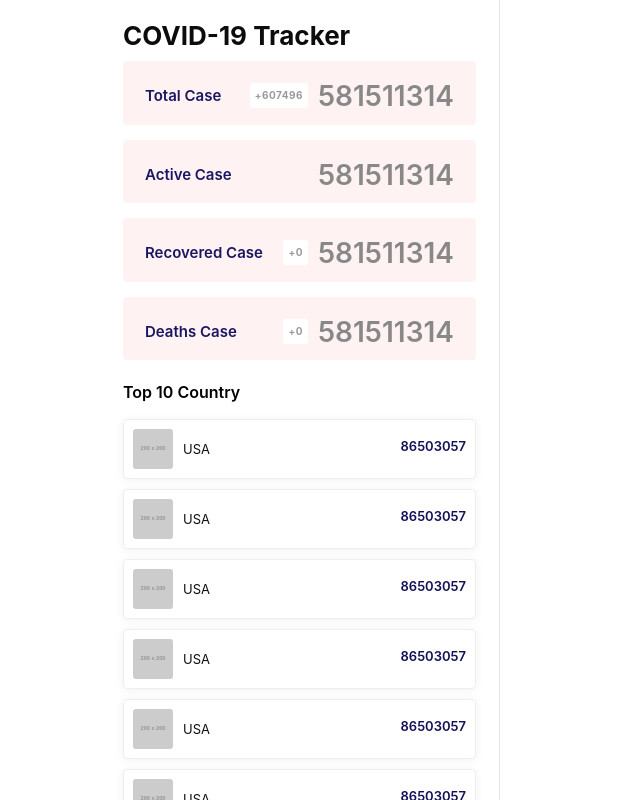
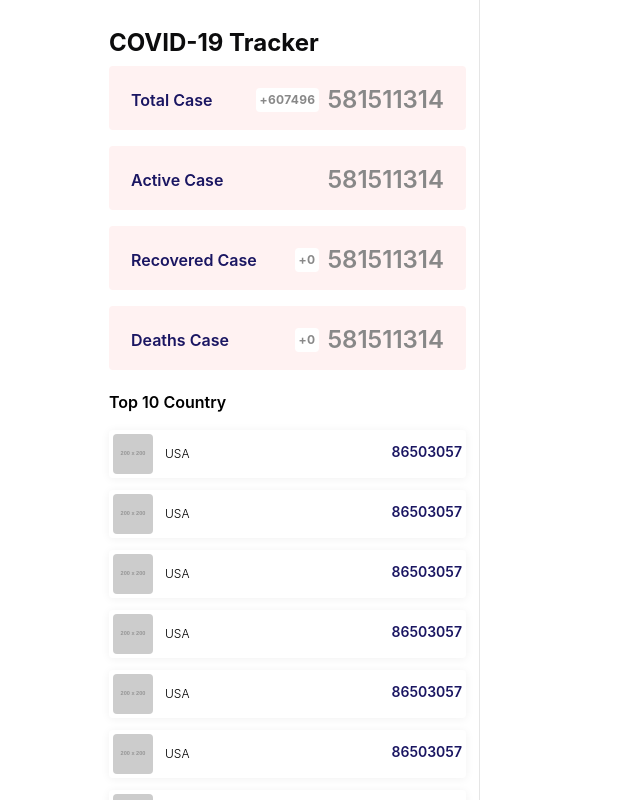
Before and after one commit to nikensss/covimap-clone, a React (Vite) app: page /tracker2 in a window 1280 px wide. Shown: the whole page, without its empty margins (0-640 px from the left). Built offline with nearby package versions, Linux system fonts and the light colour scheme.

Commit message:
migrando estilos de css a tailwind

```diff
--- a/src/components/tracker_zero/CountryTop.jsx
+++ b/src/components/tracker_zero/CountryTop.jsx
@@ -1,57 +1,117 @@
 const CountryTop = () => {
   return (
     <>
-      <h4 className="subtitle">Top 10 Country</h4>
-      <ul className="topCountryList">
-        <li className="topCountry">
-          <img src="https://placehold.co/200" alt="" />
-          <span>USA</span>
-          <h6>86503057</h6>
+      <h4 className="mt-5 mb-4 font-semibold">Top 10 Country</h4>
+      <ul className="list-none">
+        <li className="mb-3 p-1 block rounded shadow-md border-1 border-whisper border-solid">
+          <img
+            className="w-10 rounded align-middle inline-block"
+            src="https://placehold.co/200"
+            alt=""
+          />
+          <span className="text-xs font-light ml-3 text-stronGray">USA</span>
+          <h6 className="float-right ml-2.5 leading-9 text-navyBlue text-sm font-semibold">
+            86503057
+          </h6>
         </li>
-        <li className="topCountry">
-          <img src="https://placehold.co/200" alt="" />
-          <span>USA</span>
-          <h6>86503057</h6>
+        <li className="mb-3 p-1 block rounded shadow-md border-1 border-whisper border-solid">
+          <img
+            className="w-10 rounded align-middle inline-block"
+            src="https://placehold.co/200"
+            alt=""
+          />
+          <span className="text-xs font-light ml-3 text-stronGray">USA</span>
+          <h6 className="float-right ml-2.5 leading-9 text-navyBlue text-sm font-semibold">
+            86503057
+          </h6>
         </li>
-        <li className="topCountry">
-          <img src="https://placehold.co/200" alt="" />
-          <span>USA</span>
-          <h6>86503057</h6>
+        <li className="mb-3 p-1 block rounded shadow-md border-1 border-whisper border-solid">
+          <img
+            className="w-10 rounded align-middle inline-block"
+            src="https://placehold.co/200"
+            alt=""
+          />
+          <span className="text-xs font-light ml-3 text-stronGray">USA</span>
+          <h6 className="float-right ml-2.5 leading-9 text-navyBlue text-sm font-semibold">
+            86503057
+          </h6>
         </li>
-        <li className="topCountry">
-          <img src="https://placehold.co/200" alt="" />
-          <span>USA</span>
-          <h6>86503057</h6>
+        <li className="mb-3 p-1 block rounded shadow-md border-1 border-whisper border-solid">
+          <img
+            className="w-10 rounded align-middle inline-block"
+            src="https://placehold.co/200"
+            alt=""
+          />
+          <span className="text-xs font-light ml-3 text-stronGray">USA</span>
+          <h6 className="float-right ml-2.5 leading-9 text-navyBlue text-sm font-semibold">
+            86503057
+          </h6>
         </li>
-        <li className="topCountry">
-          <img src="https://placehold.co/200" alt="" />
-          <span>USA</span>
-          <h6>86503057</h6>
+        <li className="mb-3 p-1 block rounded shadow-md border-1 border-whisper border-solid">
+          <img
+            className="w-10 rounded align-middle inline-block"
+            src="https://placehold.co/200"
+            alt=""
+          />
+          <span className="text-xs font-light ml-3 text-stronGray">USA</span>
+          <h6 className="float-right ml-2.5 leading-9 text-navyBlue text-sm font-semibold">
+            86503057
+          </h6>
         </li>
-        <li className="topCountry">
-          <img src="https://placehold.co/200" alt="" />
-          <span>USA</span>
-          <h6>86503057</h6>
+        <li className="mb-3 p-1 block rounded shadow-md border-1 border-whisper border-solid">
+          <img
+            className="w-10 rounded align-middle inline-block"
+            src="https://placehold.co/200"
+            alt=""
+          />
+          <span className="text-xs font-light ml-3 text-stronGray">USA</span>
+          <h6 className="float-right ml-2.5 leading-9 text-navyBlue text-sm font-semibold">
+            86503057
+          </h6>
         </li>
-        <li className="topCountry">
-          <img src="https://placehold.co/200" alt="" />
-          <span>USA</span>
-          <h6>86503057</h6>
+        <li className="mb-3 p-1 block rounded shadow-md border-1 border-whisper border-solid">
+          <img
+            className="w-10 rounded align-middle inline-block"
+            src="https://placehold.co/200"
+            alt=""
+          />
+          <span className="text-xs font-light ml-3 text-stronGray">USA</span>
+          <h6 className="float-right ml-2.5 leading-9 text-navyBlue text-sm font-semibold">
+            86503057
+          </h6>
         </li>
-        <li className="topCountry">
-          <img src="https://placehold.co/200" alt="" />
-          <span>USA</span>
-          <h6>86503057</h6>
+        <li className="mb-3 p-1 block rounded shadow-md border-1 border-whisper border-solid">
+          <img
+            className="w-10 rounded align-middle inline-block"
+            src="https://placehold.co/200"
+            alt=""
+          />
+          <span className="text-xs font-light ml-3 text-stronGray">USA</span>
+          <h6 className="float-right ml-2.5 leading-9 text-navyBlue text-sm font-semibold">
+            86503057
+          </h6>
         </li>
-        <li className="topCountry">
-          <img src="https://placehold.co/200" alt="" />
-          <span>USA</span>
-          <h6>86503057</h6>
+        <li className="mb-3 p-1 block rounded shadow-md border-1 border-whisper border-solid">
+          <img
+            className="w-10 rounded align-middle inline-block"
+            src="https://placehold.co/200"
+            alt=""
+          />
+          <span className="text-xs font-light ml-3 text-stronGray">USA</span>
+          <h6 className="float-right ml-2.5 leading-9 text-navyBlue text-sm font-semibold">
+            86503057
+          </h6>
         </li>
-        <li className="topCountry">
-          <img src="https://placehold.co/200" alt="" />
-          <span>USA</span>
-          <h6>86503057</h6>
+        <li className="mb-3 p-1 block rounded shadow-md border-1 border-whisper border-solid">
+          <img
+            className="w-10 rounded align-middle inline-block"
+            src="https://placehold.co/200"
+            alt=""
+          />
+          <span className="text-xs font-light ml-3 text-stronGray">USA</span>
+          <h6 className="float-right ml-2.5 leading-9 text-navyBlue text-sm font-semibold">
+            86503057
+          </h6>
         </li>
       </ul>
     </>
--- a/src/components/tracker_zero/GeneralInformation.jsx
+++ b/src/components/tracker_zero/GeneralInformation.jsx
@@ -1,26 +1,50 @@
 const GeneralInformation = () => {
   return (
     <>
-      <h2 className="title">COVID-19 Tracker</h2>
-      <ul className="caseDetailsList">
-        <li className="textLeft">
-          <h6>Total Case</h6>
-          <p>581511314</p>
-          <b>+607496</b>
+      <h2 className="font-bold text-darkBlue text-2xl my-2 leading-tight">
+        COVID-19 Tracker
+      </h2>
+      <ul className="list-none">
+        <li className="bg-chiffon p-5 pb-4 mb-4 rounded border-2 border-solid border-transparent ">
+          <h6 className="text-base font-semibold text-navyBlue inline-block">
+            Total Case
+          </h6>
+          <p className="text-2xl text-steel font-semibold leading-6 float-right">
+            581511314
+          </p>
+          <b className="float-right text-xs text-steel bg-white p-1 mr-2 rounded tracking-wide">
+            +607496
+          </b>
         </li>
-        <li className="textLeft">
-          <h6>Active Case</h6>
-          <p>581511314</p>
+        <li className="bg-chiffon p-5 pb-4 mb-4 rounded border-2 border-solid border-transparent ">
+          <h6 className="text-base font-semibold text-navyBlue inline-block">
+            Active Case
+          </h6>
+          <p className="text-2xl text-steel font-semibold leading-6 float-right">
+            581511314
+          </p>
         </li>
-        <li className="textLeft">
-          <h6>Recovered Case</h6>
-          <p>581511314</p>
-          <b>+0</b>
+        <li className="bg-chiffon p-5 pb-4 mb-4 rounded border-2 border-solid border-transparent ">
+          <h6 className="text-base font-semibold text-navyBlue inline-block">
+            Recovered Case
+          </h6>
+          <p className="text-2xl text-steel font-semibold leading-6 float-right">
+            581511314
+          </p>
+          <b className="float-right text-xs text-steel bg-white p-1 mr-2 rounded tracking-wide">
+            +0
+          </b>
         </li>
-        <li className="textLeft">
-          <h6>Deaths Case</h6>
-          <p>581511314</p>
-          <b>+0</b>
+        <li className="bg-chiffon p-5 pb-4 mb-4 rounded border-2 border-solid border-transparent ">
+          <h6 className="text-base font-semibold text-navyBlue inline-block">
+            Deaths Case
+          </h6>
+          <p className="text-2xl text-steel font-semibold leading-6 float-right">
+            581511314
+          </p>
+          <b className="float-right text-xs text-steel bg-white p-1 mr-2 rounded tracking-wide">
+            +0
+          </b>
         </li>
       </ul>
     </>
--- a/src/components/tracker_zero/TrackerZero.jsx
+++ b/src/components/tracker_zero/TrackerZero.jsx
@@ -3,7 +3,10 @@ import GeneralInformation from "./GeneralInformation.jsx";
 import CountryTop from "./CountryTop";
 const TrackerZero = () => {
   return (
-    <div className="sideBar scrollBar">
+    <div
+      className="w-96 px-2.5 py-5 fixed left-24 border-r border-solid border-strongGray z-1 h-screen
+      scrollBar overflow-hidden focus:overflow-y-scroll hover:overflow-y-scroll active:overflow-y-scroll scroll-smooth"
+    >
       <GeneralInformation />
       <CountryTop />
     </div>
--- a/src/components/tracker_zero/trackerZero.css
+++ b/src/components/tracker_zero/trackerZero.css
@@ -1,109 +1,6 @@
-.sideBar {
-  width: 400px;
-  background: #fff;
-  padding: 10px 20px;
-  position: fixed;
-  left: 100px;
-  border-right: 1px solid rgba(0, 0, 0, 0.1);
-  z-index: 1;
-  height: 100vh;
-}
-.title {
-  font-weight: 700;
-  color: #0c0c0d;
-  font-size: 26px;
-  margin: 10px 0;
-  line-height: 1.2;
-}
-.caseDetailsList,
-.topCountryList {
-  list-style: none;
-}
-
-.caseDetailsList li h6 {
-  font-size: 15px;
-  font-weight: 600;
-  color: #1a1662;
-  display: inline-block;
-}
-
-.caseDetailsList li p {
-  font-size: 28px;
-  color: #888;
-  font-weight: 600;
-  line-height: 26px;
-  float: right;
-}
-
-.textLeft {
-  background-color: #fff2f2;
-  padding: 20px 20px 15px 20px;
-  margin-bottom: 15px;
-  border-radius: 4px;
-  border: 2px solid transparent;
-}
-
-b {
-  float: right;
-  font-size: 10px;
-  color: #999;
-  background-color: #fff;
-  padding: 5px;
-  margin-right: 10px;
-  border-radius: 3px;
-  letter-spacing: 0.5px;
-}
-
-.subtitle {
-  margin-top: 20px;
-  margin-bottom: 15px;
-  font-weight: 600;
-}
-
-.topCountry {
-  margin-bottom: 10px;
-  padding: 9px;
-  display: block;
-  border-radius: 4px;
-  box-shadow: 0px 1px 10px rgba(0, 0, 0, 0.06);
-  border: 1px #eee solid;
-}
-
-.topCountry img {
-  width: 40px;
-  border-radius: 3px;
-  vertical-align: middle;
-  display: inline-block;
-}
-
-.topCountry span {
-  font-size: 13px;
-  font-weight: 400;
-  margin-left: 10px;
-  color: #111;
-}
-
-.topCountry h6 {
-  float: right;
-  margin-left: 10px;
-  line-height: 35px;
-  color: #121158;
-  font-size: 13px;
-  font-weight: 600;
-}
-
 .scrollBar {
-  overflow: hidden;
   scrollbar-gutter: stable both-edges;
 }
-
-.scrollBar:focus,
-.scrollBar:hover,
-.scrollBar:active {
-  overflow-y: scroll;
-  scroll-behavior: smooth;
-}
-
 .scrollBar::-webkit-scrollbar {
   width: 3px;
 }
--- a/tailwind.config.js
+++ b/tailwind.config.js
@@ -25,6 +25,13 @@ export default {
         danger: "#E50202",
         light: " #F8F9FE",
         dark: "#262F5A",
+        strongGray: "#0000001a",
+        darkBlue: "#0c0c0d",
+        steel: "#888888",
+        chiffon: "#fff2f2",
+        navyBlue: "#1a1662",
+        whisper: "#eee"
+
       },
       fontFamily: {
         sans: [
@@ -59,6 +66,9 @@ export default {
         breakpointXl: "1200px",
         breakpointXxl: "1440",
       },
+      boxShadow: {
+        md: "0px 1px 10px rgba(0, 0, 0, 0.06)"
+      }
     },
     plugins: [],
   },
```
